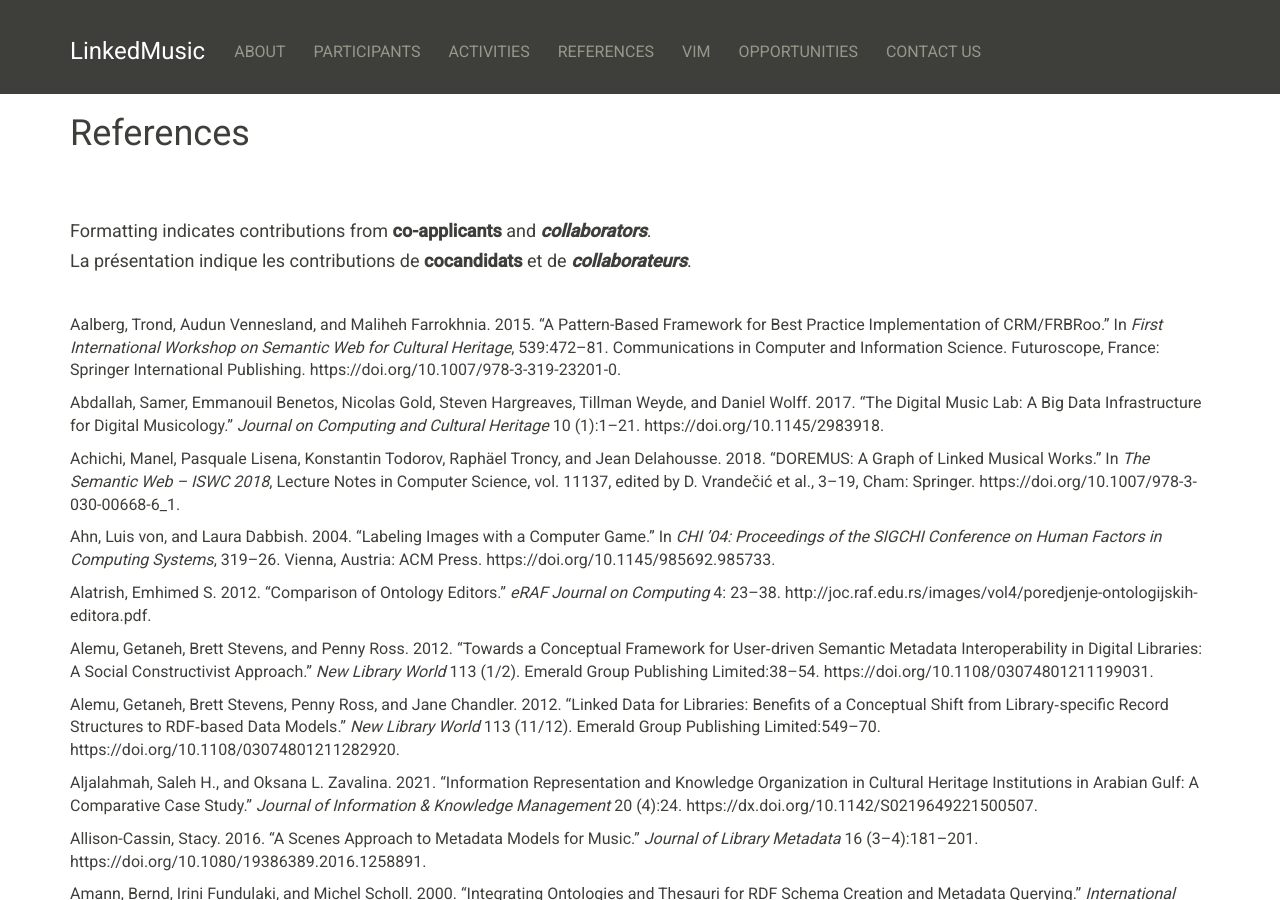
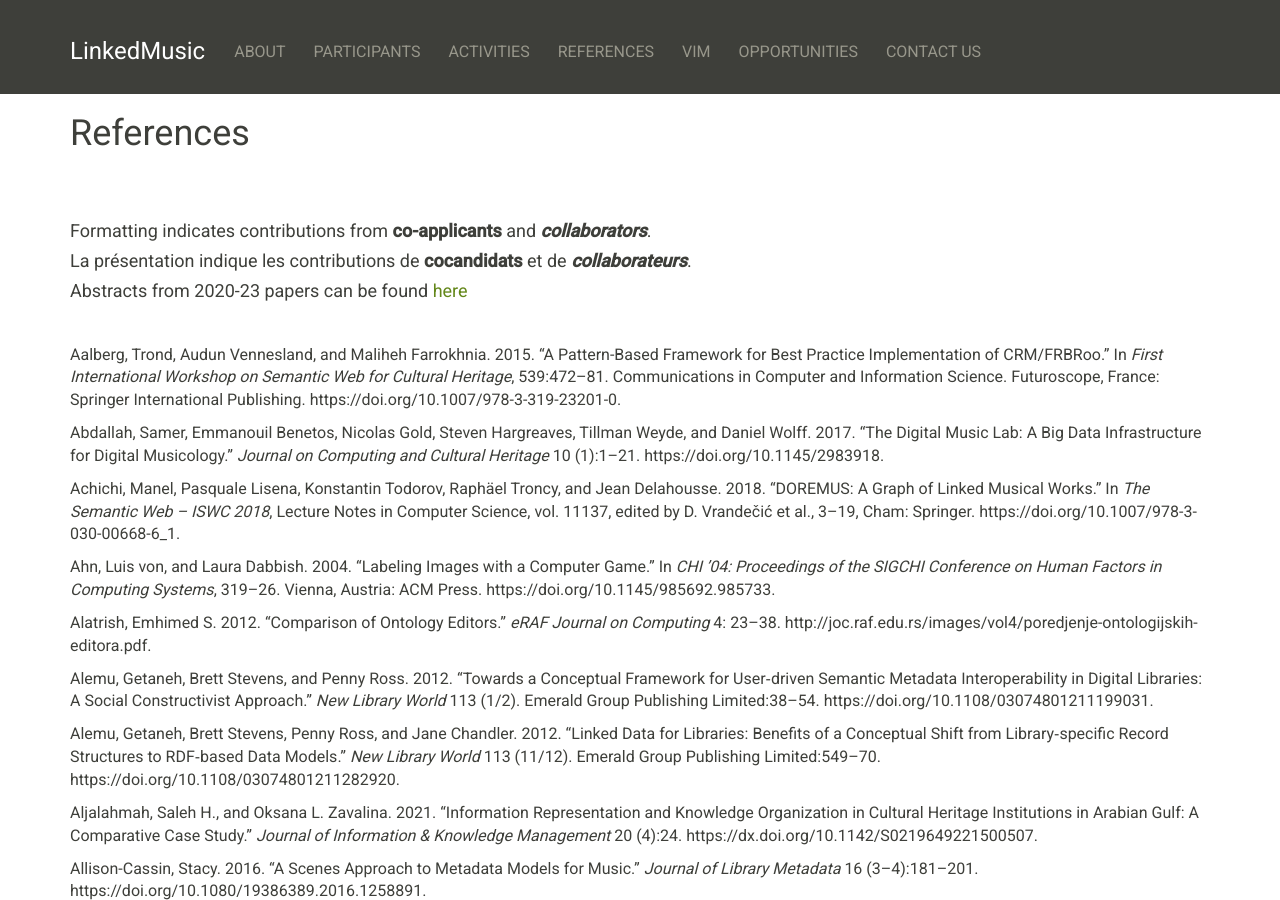
Before and after one commit to DDMAL/linkedmusic-website, a Jekyll site: the page built from references.md, in a window 1280 px wide and 900 px high. Built offline with Jekyll 4.4.1, drawn with Linux system fonts in a browser that asks for light colours; nearby versions of some CDN libraries.

Commit message:
added papers link

```diff
--- a/references.md
+++ b/references.md
@@ -8,6 +8,8 @@ image_class: headerimage
 #### Formatting indicates contributions from **co-applicants** and ***collaborators***.
 
 #### La présentation indique les contributions de **cocandidats** et de ***collaborateurs***.
+
+#### Abstracts from 2020-23 papers can be found [here](https://linkedmusic.ca/papers/)
 
 <br>
 
```
